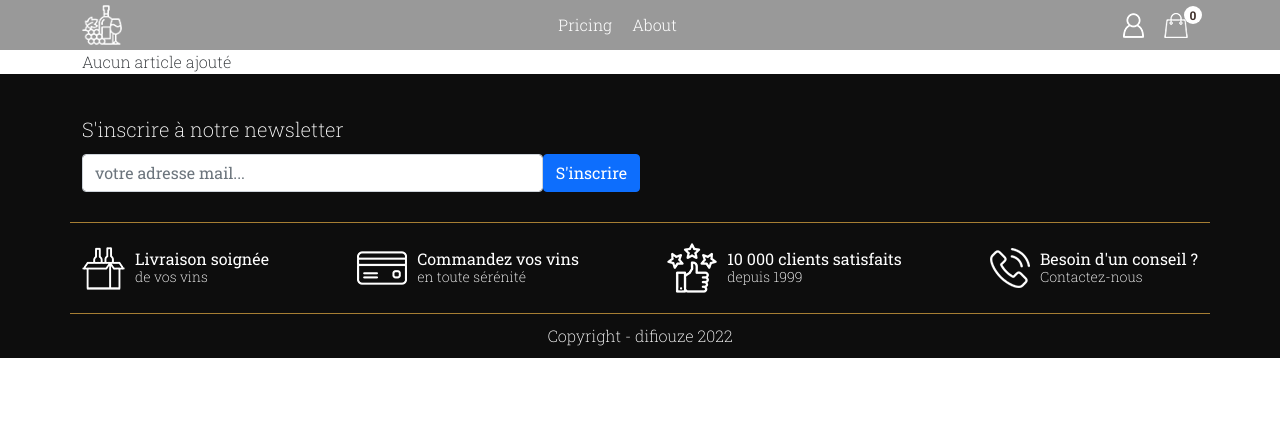
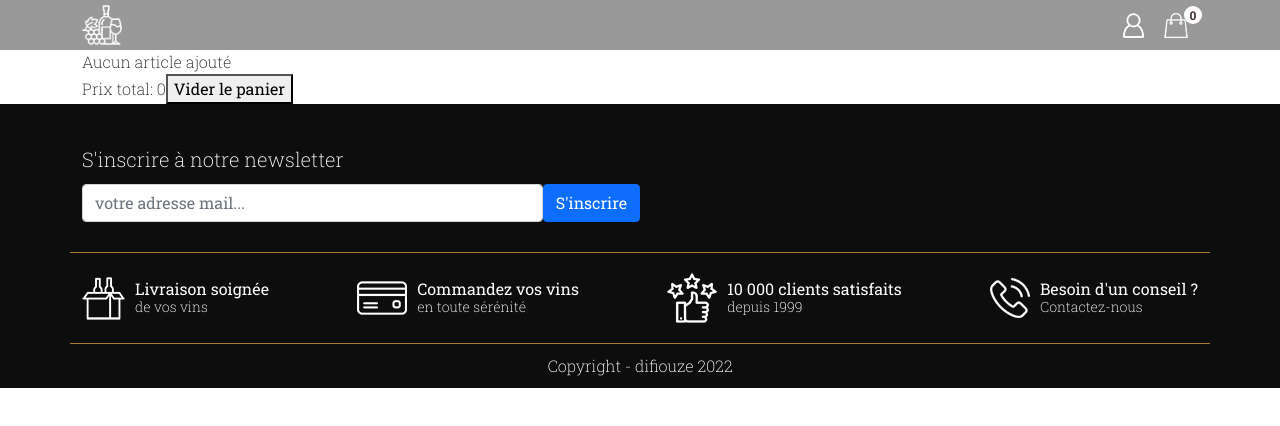
Before and after one commit to difiouze/react-wine, a React (Create React App) app: page /checkout in a window 1280 px wide. Shown: the top 426 px of the page. Built offline with nearby package versions, Linux system fonts and the light colour scheme; a web font is replaced by a local one.

Commit message:
total price logic + vider le panier

```diff
--- a/src/components/Header/Header.js
+++ b/src/components/Header/Header.js
@@ -1,6 +1,5 @@
 import React from "react";
 import { useState, useEffect } from "react";
-import NavBar from "./NavBar/NavBar";
 import Logo from "./Logo/Logo";
 import Userpanel from "./Userpanel/Userpanel";
 import "./header.css"
@@ -20,7 +19,6 @@ const Header = () => {
     <div className={`header ${scroll ? "sticky" : ""}`}>
       <div className="header__inner container">
         <Logo />
-        <NavBar />
         <Userpanel />
       </div>
     </div>
--- a/src/context/CartContext.js
+++ b/src/context/CartContext.js
@@ -29,13 +29,17 @@ export const CartProvider = ({ children }) => {
     }
   }
 
+  const clearCart = () => {
+    setCart([]);
+  }
+
 
   useEffect(() => {
     console.log(cart);
   }, [cart]);
 
   return (
-    <CartContext.Provider value={{ bottles, addToCart, cart, removeItem }}>
+    <CartContext.Provider value={{ bottles, addToCart, cart, removeItem, clearCart }}>
       {children}
     </CartContext.Provider>
   );
--- a/src/pages/Checkout.js
+++ b/src/pages/Checkout.js
@@ -1,25 +1,46 @@
-import React, { useContext } from "react";
+import React, { useContext, useState, useEffect } from "react";
 import CartContext from "../context/CartContext";
-import './checkout.css'
+import "./checkout.css";
 
 const Checkout = () => {
-  const { cart, removeItem, addToCart } = useContext(CartContext);
+  const { cart, removeItem, addToCart, clearCart } = useContext(CartContext);
+  const [totalPrice, setTotalPrice] = useState([0]);
+
+  useEffect(() => {
+    let totalItems = cart.map((e) => e.qty * e.price);
+    setTotalPrice(totalItems.reduce((a, b) => a + b, 0));
+  }, [cart]);
 
   return (
     <div className="checkout">
       <div className="checkout container">
-        {cart.length > 0 ? cart.map((item, index) => (
+        {cart.length > 0 ? (
+          cart.map((item, index) => (
             <div key={index}>
               <span>Nom article: {item.name} </span>
               <span>Price: {item.price * item.qty}</span>
               <>
                 <div className="quantity-box">
-          <div onClick={() => removeItem(item.id)} className="quantity-box-control quantity-box-decrement">
+                  <div
+                    onClick={() => removeItem(item.id)}
+                    className="quantity-box-control quantity-box-decrement"
+                  >
                     <span>-</span>
                   </div>
-          <input className="quantity-box-input" placeholder={item.qty}></input>
+                  <input
+                    className="quantity-box-input"
+                    placeholder={item.qty}
+                  ></input>
                   <div
-            onClick={() => addToCart(item.name, item.image, item.description, item.price, item.id)}
+                    onClick={() =>
+                      addToCart(
+                        item.name,
+                        item.image,
+                        item.description,
+                        item.price,
+                        item.id
+                      )
+                    }
                     className="quantity-box-control quantity-box-increment"
                   >
                     <span>+</span>
@@ -27,7 +48,14 @@ const Checkout = () => {
                 </div>
               </>
             </div>
-        )) : <span>Aucun article ajouté</span>}
+          ))
+        ) : (
+          <span>Aucun article ajouté</span>
+        )}
+      </div>
+      <div className="total-price container">
+        <span>Prix total: {totalPrice}</span>
+        <button onClick={clearCart}>Vider le panier</button>
       </div>
     </div>
   );
```
Lines whose indentation alone changed are shown as unchanged.
